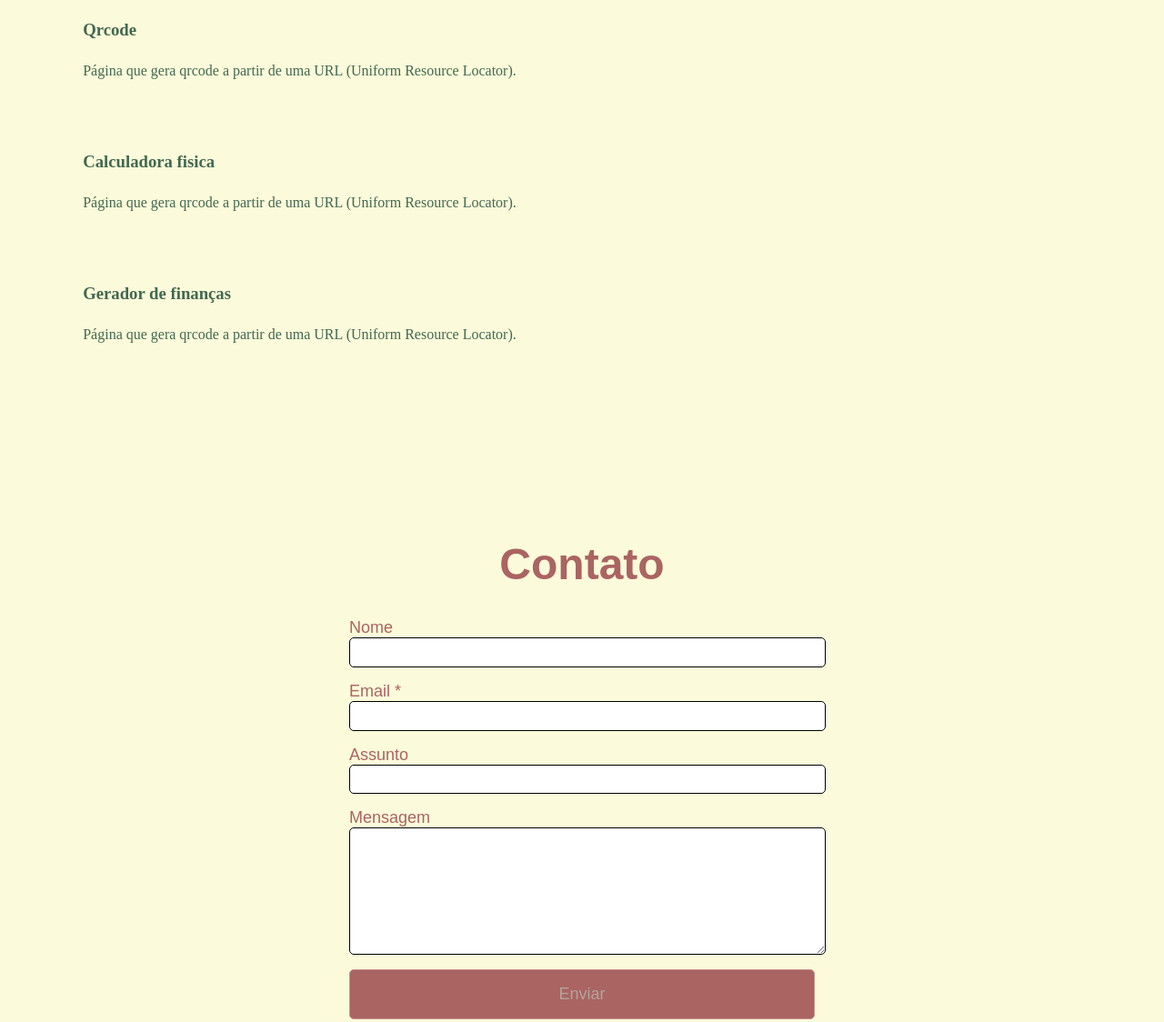
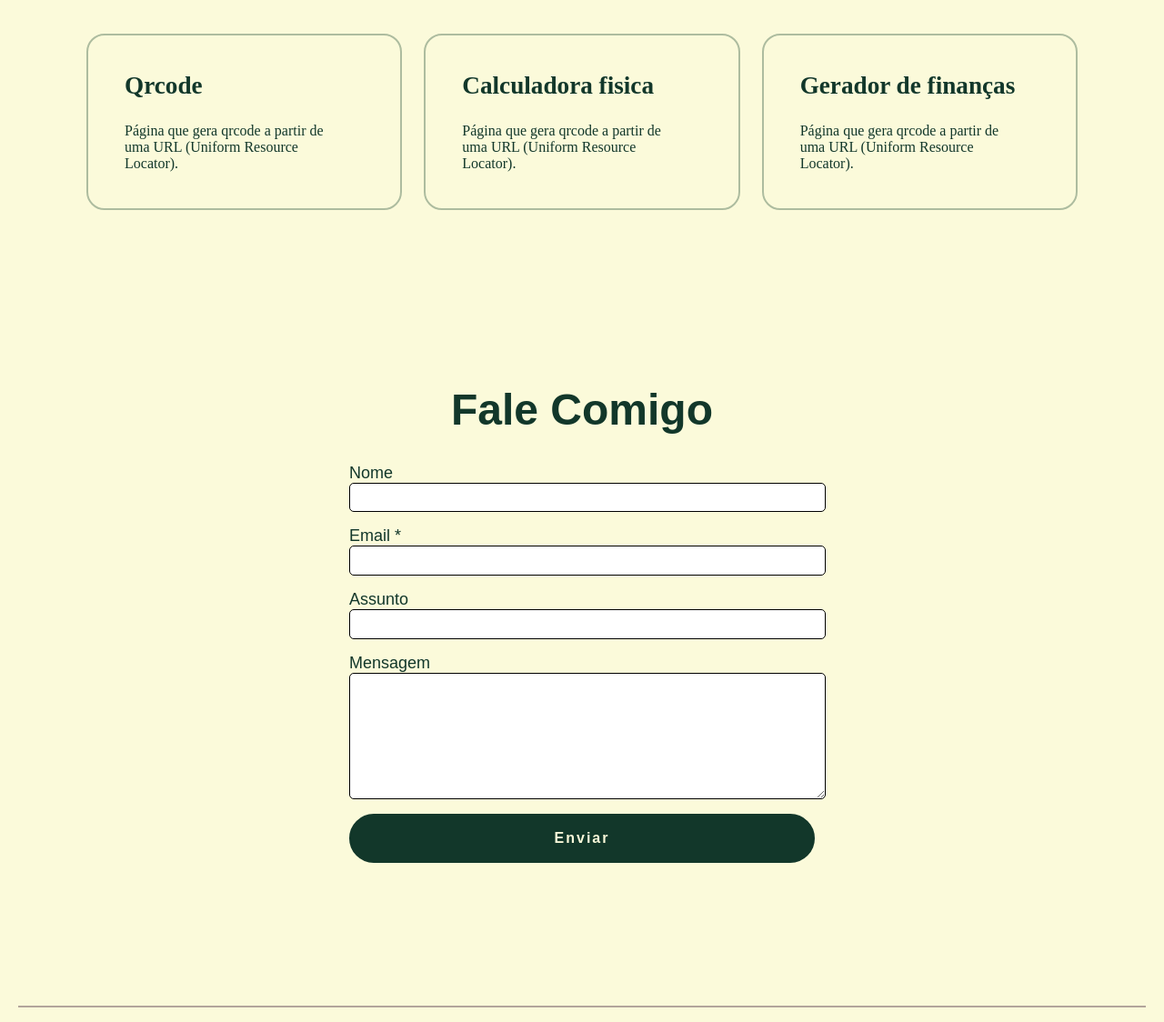
Before and after one commit to ifpi-picos/projeto-web-EmilenyRochaLeal, a plain HTML site: page index.html in a window 1280 px wide. Shown: the part 500-1624 px from the top of the page at 91% size. Drawn offline with Linux system fonts and the light colour scheme.

Commit message:
alteraçẽs

```diff
--- a/css/main.css
+++ b/css/main.css
@@ -81,7 +81,7 @@ div .name-paragrafo{
     margin-bottom: 2.5rem;
 
 }
-.bnt-contato{
+.bnt{
     font-size: 1rem;
     font-weight: 600;
     letter-spacing: 2px;
@@ -94,7 +94,7 @@ div .name-paragrafo{
     background-color: #12372A;
 
 }
-.bnt-contato:hover{
+.bnt:hover{
     transform: scale(1.05);
 }
 
@@ -121,7 +121,13 @@ footer {
 /* Parte de projetos */
 
 div.projetos{
-    padding: 40px 4%;
+    margin: 55px;
+}
+
+div.box{
+    display: flex;
+    gap: 1.5rem;
+    margin: 2.5rem ;
 }
 h2.meus-projetos{
     color: #436850;
@@ -133,8 +139,19 @@ h2.meus-projetos span{
 }
 
 div.projetos-box{
-    color: #436850;
-    padding: 40px;
+    color: #12372A;
+    padding: 40px ;
+    border: 2px solid #ADBC9F;
+    border-radius: 20px;
+}
+
+div.projetos-box:hover{
+    transform: scale(1.05);
+    box-shadow: 0 0 8px;
+}
+
+div.projetos-box h3{
+    font-size: 1.7rem;
 }
 
 /* Parte de contato */
@@ -146,11 +163,11 @@ div.projetos-box{
     justify-content: center;
     flex-direction: column;
     font-family: sans-serif;
+    color: #12372A;
 }
 
 h1{
     font-size: 3rem;
-    color: #aa6462;
     margin-bottom: 2rem;
     text-align: center;
 }
@@ -166,7 +183,6 @@ form label, input, textarea, button {
     width: 100%;
 }
 form label {
-    color: #aa6462;
     margin-bottom: 0.5;
 }
 form input, textarea{
@@ -180,21 +196,7 @@ form textarea{
     min-height: 8rem;
     resize: vertical;
 }
-form button{
-    display: block;
-    padding: 1rem;
-    background: #aa6462;
-    color: #B2A59B;
-    font-size: 1.125rem;
-    font-family: sans-serif;
-    border-radius: 5px;
-    border: 1px solid #c68e8b;
-    cursor: pointer;
-}
-/* button:hover{
-    background-color: #ffe2dc;
-    color: #aa6462;
-} */
+
 
 /* Responsivo footer */
 @media (max-width: 640px){
--- a/index.html
+++ b/index.html
@@ -12,7 +12,7 @@
         <div class="menu">
             <ul>
                 <li><a href="">Home</a></li>
-                <li><a href="#">Currículo</a></li>
+                <li><a href="#">Habilidades</a></li>
                 <li><a href="#">Projetos</a></li>
                 <li><a href="">Contato</a></li>
             </ul>
@@ -28,13 +28,14 @@
             <h4 class="name-titulo">Um pouco sobre mim </h4>
             <p class="name-paragrafo">um pouco sobre mim</p>
             <div class="butoes">
-                <a href=""><button class="bnt-contato"> Entre em contato</button></a>
+                <a href="#fale-comigo"><button class="bnt"> Entre em contato</button></a>
             </div>
         </div>
       </div>
 
       <div class="projetos">
         <h2 class="meus-projetos">Meus <sapn>Projetos.</sapn></h2>
+        <div class="box">
             <div class="projetos-box">
                 <h3>Qrcode</h3>
                 <p>Página que gera qrcode a partir de uma URL (Uniform Resource Locator).</p>
@@ -48,10 +49,11 @@
                 <p>Página que gera qrcode a partir de uma URL (Uniform Resource Locator).</p>
             </div>
         </div>
+      </div>
 
-      <div class="contato ">
+      <div class="contato" id="fale-comigo">
         <div>
-            <h1><span>Contato</span></h1>
+            <h1><span>Fale Comigo</span></h1>
     </div>
     <form action="https://formsubmit.co/capic.2023118tads0008@aluno.ifpi.edu.br"
           method="post"
@@ -64,7 +66,7 @@
           <input type="text" name="assunto" id="assunto">
           <label for="msm">Mensagem</label>
           <textarea name="msm" required id="msm"></textarea>
-          <button type="submit" id="bnt-enviar">Enviar</button>
+          <button type="submit" id="bnt-enviar" class="bnt">Enviar</button>
 
         </form>
       </div>
```
Lines whose indentation alone changed are shown as unchanged.
